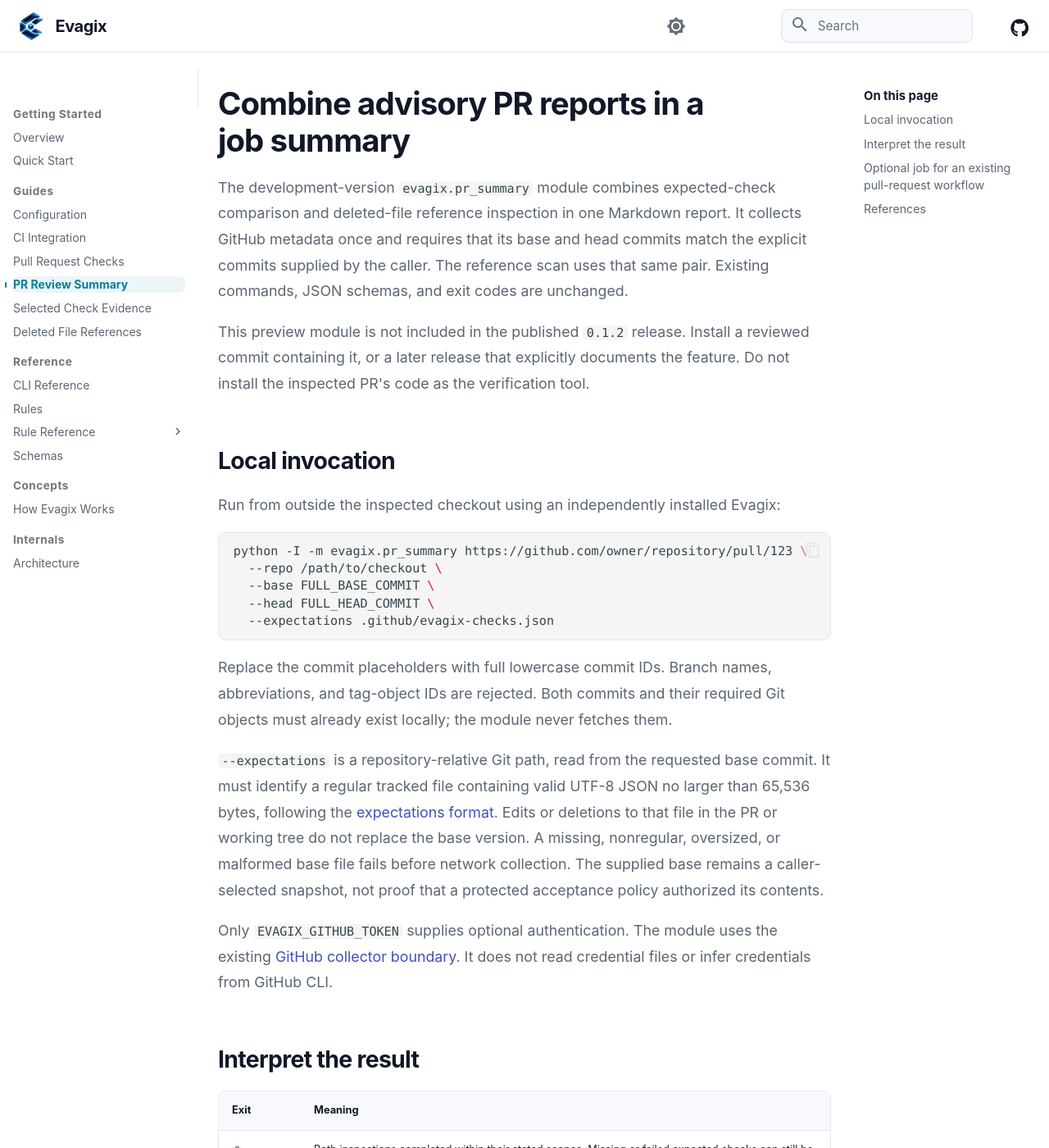
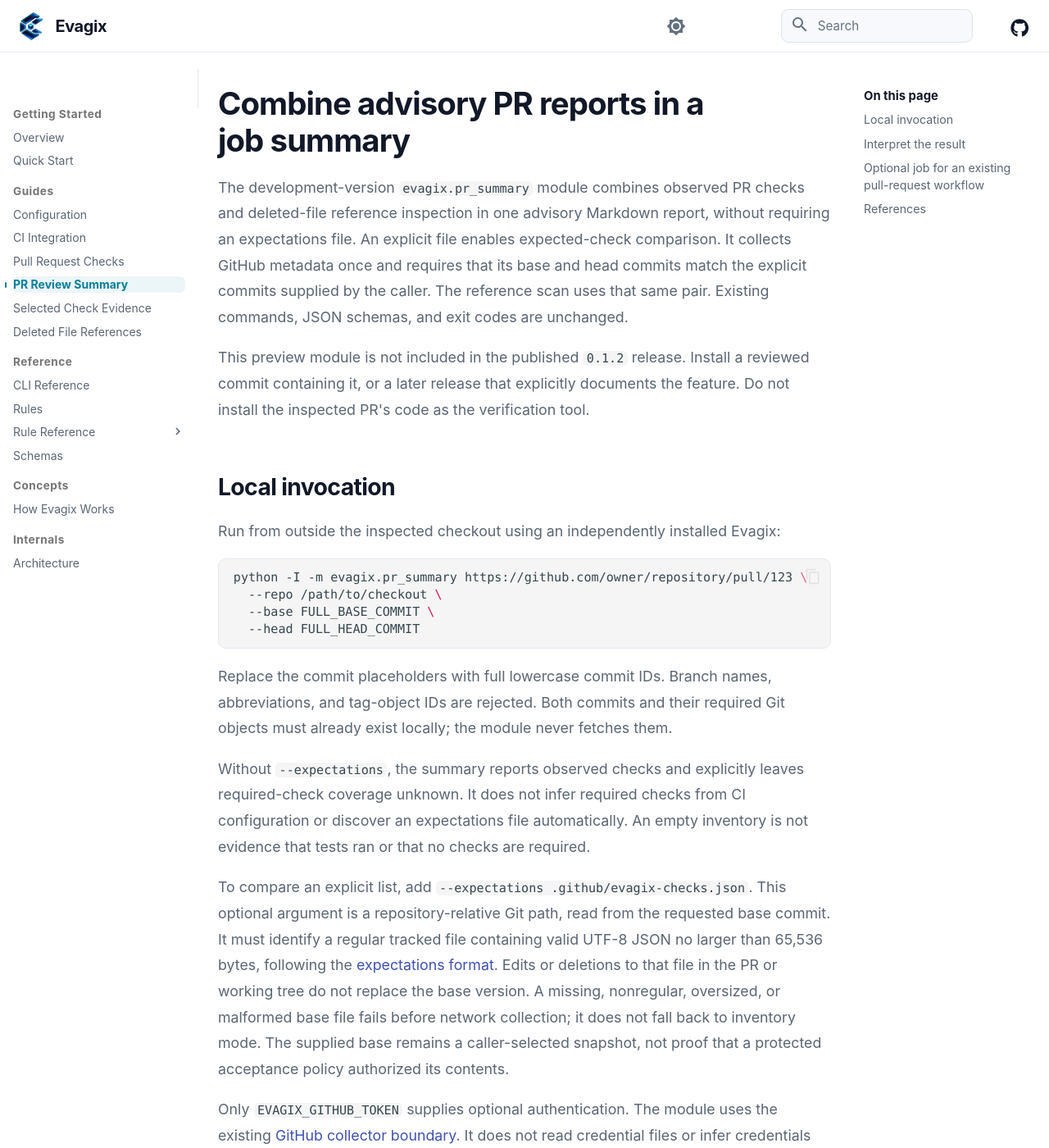
Before and after one commit to tarekmasryo/Evagix, an MkDocs documentation site: the page built from docs/guides/pr-review-summary.md, in a window 1280 px wide and 1400 px high. Shown: the whole window at 82% size. Built offline with MkDocs 1.6.1 and Material for MkDocs 9.7.7, drawn with Linux system fonts in a browser that asks for light colours; comment, search, counter and statistics services are not loaded; some of the changed text lies outside the part shown.

Commit message:
feat(ci): allow PR summaries without expectations

````diff
--- a/docs/guides/pr-review-summary.md
+++ b/docs/guides/pr-review-summary.md
@@ -1,7 +1,8 @@
 # Combine advisory PR reports in a job summary
 
-The development-version `evagix.pr_summary` module combines expected-check
-comparison and deleted-file reference inspection in one Markdown report. It
+The development-version `evagix.pr_summary` module combines observed PR checks
+and deleted-file reference inspection in one advisory Markdown report, without
+requiring an expectations file. An explicit file enables expected-check comparison. It
 collects GitHub metadata once and requires that its base and head commits match
 the explicit commits supplied by the caller. The reference scan uses that same
 pair. Existing commands, JSON schemas, and exit codes are unchanged.
@@ -18,21 +19,27 @@ Run from outside the inspected checkout using an independently installed Evagix:
 python -I -m evagix.pr_summary https://github.com/owner/repository/pull/123 \
   --repo /path/to/checkout \
   --base FULL_BASE_COMMIT \
-  --head FULL_HEAD_COMMIT \
-  --expectations .github/evagix-checks.json
+  --head FULL_HEAD_COMMIT
 ```
 
 Replace the commit placeholders with full lowercase commit IDs. Branch names,
 abbreviations, and tag-object IDs are rejected. Both commits and their required
 Git objects must already exist locally; the module never fetches them.
 
-`--expectations` is a repository-relative Git path, read from the requested base
-commit. It must identify a regular tracked file containing valid UTF-8 JSON no
+Without `--expectations`, the summary reports observed checks and explicitly
+leaves required-check coverage unknown. It does not infer required checks from
+CI configuration or discover an expectations file automatically. An empty
+inventory is not evidence that tests ran or that no checks are required.
+
+To compare an explicit list, add `--expectations .github/evagix-checks.json`.
+This optional argument is a repository-relative Git path, read from the requested
+base commit. It must identify a regular tracked file containing valid UTF-8 JSON no
 larger than 65,536 bytes, following the
 [expectations format](pull-request-checks.md#compare-caller-supplied-expectations).
 Edits or deletions to that file in the PR or working tree do not replace the base
 version. A missing, nonregular, oversized, or malformed base file fails before
-network collection. The supplied base remains a caller-selected snapshot, not
+network collection; it does not fall back to inventory mode. The supplied base
+remains a caller-selected snapshot, not
 proof that a protected acceptance policy authorized its contents.
 
 Only `EVAGIX_GITHUB_TOKEN` supplies optional authentication. The module uses the
@@ -43,15 +50,19 @@ It does not read credential files or infer credentials from GitHub CLI.
 
 | Exit | Meaning |
 | --- | --- |
-| `0` | Both inspections completed within their stated scopes. Missing or failed expected checks can still be present. |
+| `0` | Both inspections completed within their stated scopes. Failed observed checks, missing expected checks, or broken references can still be present. |
 | `1` | At least one report is incomplete; both sections describe their available evidence. |
 | `2` | Invalid input, unavailable local objects, collection failure, changed PR revisions, comparison failure, or output limit. No combined report is written to stdout. |
 
 The summary is advisory. It does not prove test execution, enforce required-check
-policy, approve merging, or validate all task requirements. A missing check means
-that it was not observed in the collected snapshot; it may not have started yet.
+policy, approve merging, or validate all task requirements. With an expectations
+file, a missing check means that it was not observed in the collected snapshot;
+it may not have started yet.
 Unavailable test-merge data and insufficient API permissions must not be
 interpreted as missing checks. Recollect after pending checks finish.
+
+Passed rows are hidden in the combined summary. To inspect them, use the
+standalone `evagix pr-checks PR_URL --all --format markdown` command.
 
 Each Markdown section is bounded to 450,000 UTF-8 bytes. The combined summary is
 bounded to 950,000 bytes after redaction, below GitHub's per-step summary limit.
@@ -65,14 +76,15 @@ The following job is a recipe to add to a workflow that already uses
 workflow. It runs after those jobs finish, including when they fail; unrelated
 provider checks can still be pending.
 
-Before enabling the job:
+Before enabling the job, set the repository variable `EVAGIX_TOOL_SHA` to a
+reviewed full commit ID from `tarekmasryo/Evagix` containing the optional-file
+behavior documented here. A missing or invalid value fails installation. Do not
+use the inspected PR's head, a moving branch, or `v0.1.2`.
 
-1. Add the expectations file to the base branch through normal review.
-2. Set the repository variable `EVAGIX_TOOL_SHA` to a reviewed full commit ID from
-   `tarekmasryo/Evagix` containing this module. A missing or invalid value fails
-   installation. Do not use the inspected PR's head, a moving branch, or `v0.1.2`.
-3. Keep this reporting job out of its own expectations list: it cannot observe
-   itself as completed while it is generating the report.
+The recipe needs no expectations file. To enable comparison, review the file
+into the base branch first and add `--expectations .github/evagix-checks.json` to
+the summary invocation. Keep this reporting job out of its own expectations
+list: it cannot observe itself as completed while generating the report.
 
 ```yaml
 jobs:
````
Also changed, not shown: other parts of docs/guides/pr-review-summary.md (+1 -2 lines), CHANGELOG.md (+1 -1 lines), docs/commands.md (+4 -0 lines), docs/guides/deleted-references.md (+2 -1 lines), 2 other files.
